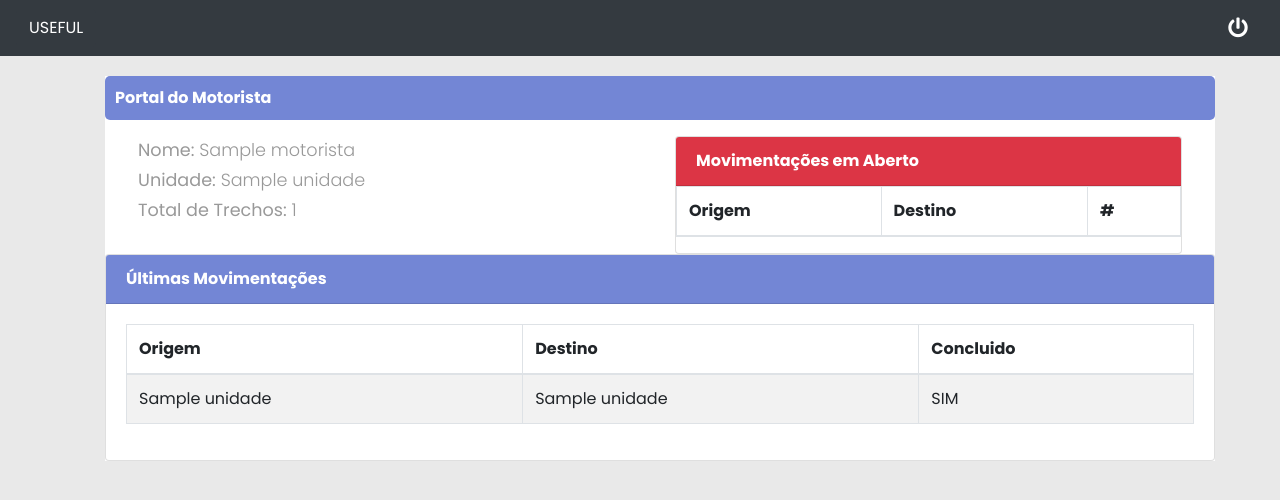
After one commit to MarceloGouveia77/teste_useful, a Django app: page /motorista/portal/ in a window 1280 px wide. The commit adds this page. Shown: the top 500 px of the page. Run offline with Django 3.2, Linux system fonts and the light colour scheme; a user stored in the database is signed in; tables that the repository leaves empty hold one stand-in row (values such as "Sample post"); lists and menus that the app fills with data are empty; some libraries are stand-ins or nearby versions.

Commit message:
feat: portal

```diff
--- a/core/templates/core/base.html
+++ b/core/templates/core/base.html
@@ -16,7 +16,7 @@
         <button type="button" id="sidebarCollapse" class="btn btn-dark">
             <span class="navbar-toggler-icon"></span>
         </button>
-        <span class="navbar-brand mb-0 h1"><i class="fas fa-user"></i></span>
+        <span class="navbar-brand mb-0 h1"><i class="fas fa-power-off"></i></span>
     </nav>
 
     <div class="wrapper">
--- a/motorista/models.py
+++ b/motorista/models.py
@@ -1,8 +1,10 @@
 from django.db import models
 from empresa.models import Unidade
+from django.conf import settings
 # Create your models here.
 
 class Motorista(models.Model):
+    usuario = models.OneToOneField(settings.AUTH_USER_MODEL, on_delete=models.CASCADE)
     nome = models.CharField('Nome', max_length=50)
     unidade = models.ForeignKey(Unidade, related_name='Unidade', on_delete=models.CASCADE)
 
--- a/motorista/templates/motorista/cadastrar.html
+++ b/motorista/templates/motorista/cadastrar.html
@@ -11,6 +11,7 @@
             </button>
         </div>
         <div class="modal-body" id="modal-body" data-url="{% url 'motorista:cadastrar_motorista' %}">
+            {{ form.usuario|as_crispy_field }}
             {{ form.nome|as_crispy_field }}
             {{ form.unidade|as_crispy_field }}
         </div>
--- /dev/null
+++ b/motorista/templates/portal/index.html
@@ -0,0 +1,117 @@
+{% load static %}
+<!DOCTYPE html>
+<html lang="en">
+<head>
+    <meta charset="UTF-8">
+    <meta http-equiv="X-UA-Compatible" content="IE=edge">
+    <meta name="viewport" content="width=device-width, initial-scale=1.0">
+    <title>Useful - Portal do Motorista</title>
+    <link rel="stylesheet" href="{% static 'css/bootstrap.min.css' %}">
+    <link rel="stylesheet" href="{% static 'css/styles.css' %}">
+    <link rel="stylesheet" href="{% static 'css/icons/all.min.css' %}">
+    <link rel="stylesheet" href="https://cdn.datatables.net/1.10.24/css/dataTables.bootstrap4.min.css">
+</head>
+<body>
+
+<nav class="navbar navbar-dark bg-dark">
+    <button type="button" id="sidebarCollapse" class="btn btn-dark">
+        <span>USEFUL</span>
+    </button>
+    <span class="navbar-brand mb-0 h1"><i class="fas fa-power-off"></i></span>
+</nav>
+
+<div class="container">
+    <div class="content bg-white">
+        <div class="page-header titulo-card col-12">
+            Portal do Motorista
+        </div>
+        <div class="row">
+        <div class="col-md-6 col-12 pt-3 pl-5">
+            <p class="mb-0"><strong>Nome:</strong> {{ motorista.nome }}</p>
+            <p class="mb-0"><strong>Unidade:</strong> {{ motorista.unidade }}</p>
+            <p><strong>Total de Trechos:</strong> {{ qtd_movimentacoes }}</p>
+        </div>
+        <div class="col-md-6 col-12 pt-3 pr-5">
+            <div class="card">
+                <div class="card-header titulo-card bg-danger">Movimentações em Aberto</div>
+                <div class="card-body p-0">
+                    <table id="dashboard-table" class="table table-striped table-bordered" style="width:100%">
+                        <thead>
+                            <tr>
+                                <th>Origem</th>
+                                <th>Destino</th>
+                                <th>#</th>
+                            </tr>
+                        </thead>
+                        <tbody>
+
+                            {% for movimentacao in movimentacoes_aberto %}
+                                <tr>
+                                    <td>{{ movimentacao.origem }}</td>
+                                    <td>{{ movimentacao.destino }}</td>
+                                <td>
+                                    <a href="javascript:void(0);" class="btn btn-sm btn-success openPopup"><i class="fas fa-check"> </i> </a>
+                                </td>
+                                </tr>
+                            {% endfor %}
+
+                        </tbody>
+                    </table>
+                </div>
+            </div>
+        </div>
+
+        <div class="col-12">
+            <div class="card">
+                <div class="card-header titulo-card">Últimas Movimentações</div>
+                <div class="card-body">
+                    <table id="dashboard-table" class="table table-striped table-bordered" style="width:100%">
+                        <thead>
+                            <tr>
+                                <th>Origem</th>
+                                <th>Destino</th>
+                                <th>Concluido</th>
+                            </tr>
+                        </thead>
+                        <tbody>
+
+                            {% for movimentacao in movimentacoes %}
+                                <tr>
+                                    <td>{{ movimentacao.origem }}</td>
+                                    <td>{{ movimentacao.destino }}</td>
+                                    <td>SIM</td>
+                                </tr>
+                            {% endfor %}
+
+                        </tbody>
+                    </table>
+                </div>
+            </div>
+        </div>
+    </div>
+    </div>
+</div>
+
+</body>
+
+<script src="{% static 'js/jquery-3.6.0.min.js' %}"></script>
+<script src="{% static 'js/bootstrap.bundle.min.js' %}"></script>
+<script src="https://cdn.datatables.net/1.10.24/js/jquery.dataTables.min.js"></script>
+<script src="https://cdn.datatables.net/1.10.24/js/dataTables.bootstrap4.min.js"></script>
+<script src="{% static 'js/plugins/modal.js' %}"></script>
+
+<script>
+    $(document).ready(function () {
+
+    $('#sidebarCollapse').on('click', function () {
+        $('#sidebar').toggleClass('active');
+    });
+
+    });
+</script>
+
+{% block scripts %}
+
+{% endblock scripts %}
+
+</html>
--- a/motorista/urls.py
+++ b/motorista/urls.py
@@ -8,5 +8,6 @@ urlpatterns = [
     path('', views.listar_motoristas, name='listar_motoristas'),
     path('cadastrar/', views.cadastrar_motorista, name='cadastrar_motorista'),
     path('detalhe/<int:pk>/', views.detalhe_motorista, name='detalhe_motorista'),
-    path('editar/<int:pk>/', views.editar_motorista, name='editar_motorista')
+    path('editar/<int:pk>/', views.editar_motorista, name='editar_motorista'),
+    path('portal/', views.portal_motorista, name='portal_motorista')
 ]
--- a/motorista/views.py
+++ b/motorista/views.py
@@ -36,3 +36,16 @@ def detalhe_motorista(request, pk):
     }
 
     return render(request, 'motorista/detalhe.html', context)
+
+def portal_motorista(request):
+    motorista = Motorista.objects.get(usuario=request.user)
+    movimentacoes = Movimentacao.objects.filter(motorista=motorista)
+
+    context = {
+        'motorista': motorista,
+        'qtd_movimentacoes': movimentacoes.count(),
+        'movimentacoes': movimentacoes,
+        'movimentacoes_aberto': movimentacoes.filter(concluido=False)
+    }
+
+    return render(request, 'portal/index.html', context)
```
Also changed, not shown: motorista/migrations/0004_motorista_usuario.py (added).
